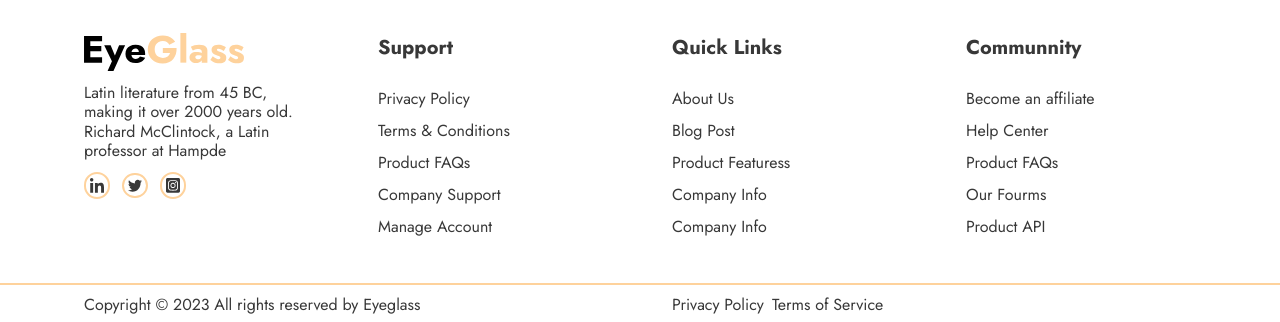
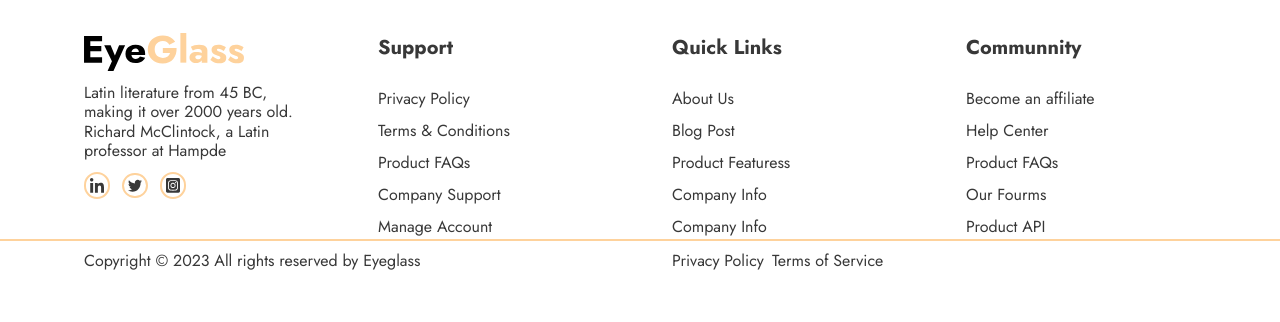
Before and after one commit to nirobsarker012/eyeglass, a website: page src/index.html in a window 1280 px wide. Shown: the part 2780-3102 px from the top of the page. After the commit the page ends 3061 px from the top, so only its background shows below. Drawn offline with Linux system fonts and the light colour scheme.

Commit message:
new: add footer

```diff
--- a/src/index.html
+++ b/src/index.html
@@ -436,7 +436,7 @@
 
     <!-- Footer Section Start -->
      <footer class="mt-9 ">
-      <div class="border-b-2 border-[#FED29C] pb-11">
+      <div class="border-b-2 border-[#FED29C] sm:pb:5 lg:pb-11">
       <div class="container">
         <div class="lg:grid lg:grid-cols-4 lg:items-start lg:justify-between lg:gap-16 lg:px-16 lg:mx-auto">
           <div class="">
```
